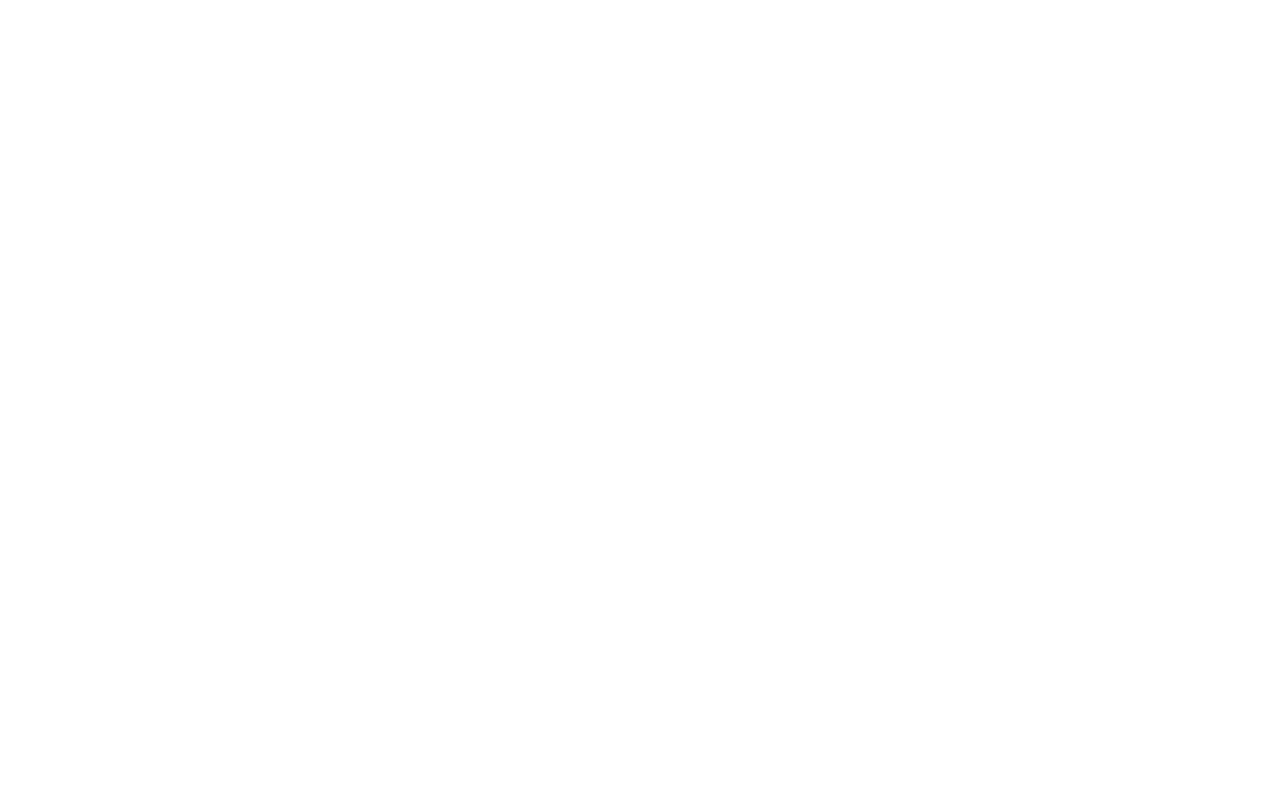
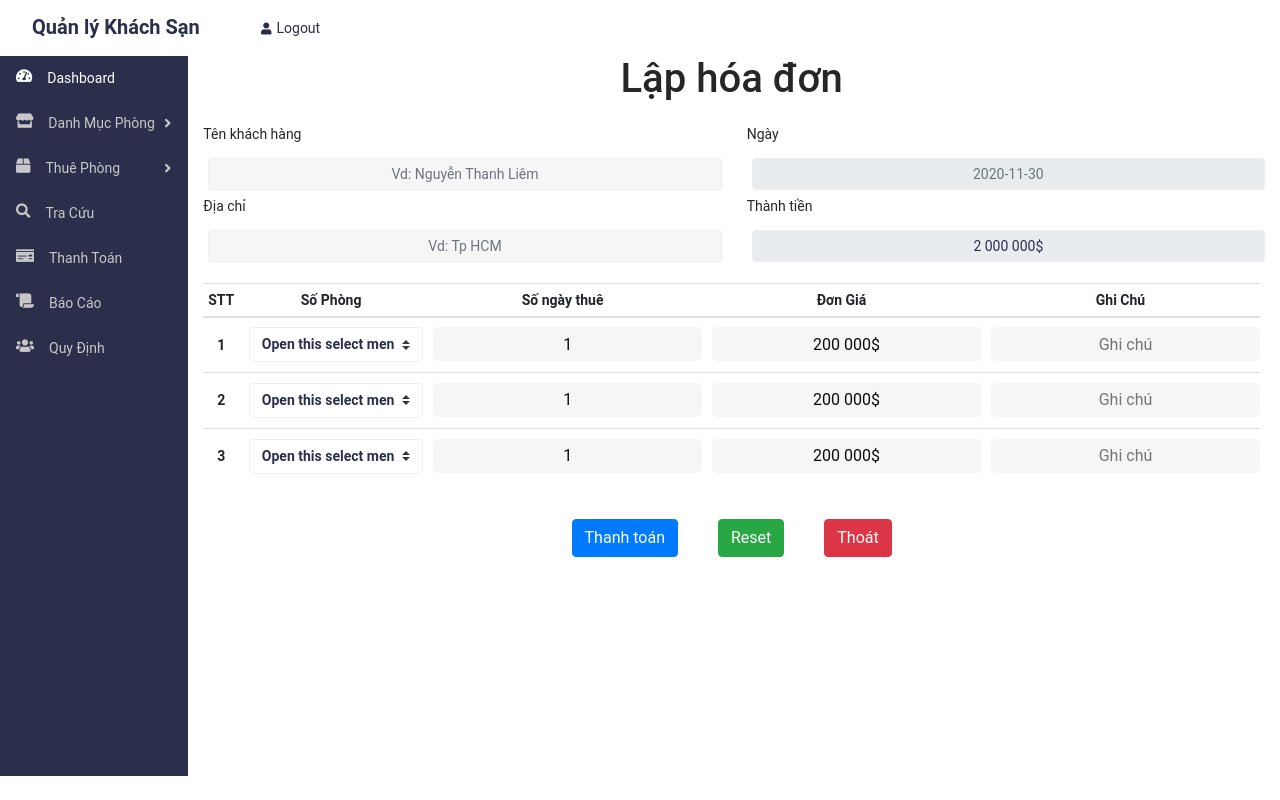
Before and after one commit to anhamap1999/hotel-management, a React (Create React App) app in the folder frontend/: page /payment in a window 1280 px wide. Built offline with nearby package versions, Linux system fonts and the light colour scheme.

Commit message:
them trang lap hoa don

```diff
--- a/frontend/src/App.js
+++ b/frontend/src/App.js
@@ -9,6 +9,8 @@
 import RuleScreen from './components/admin/rule'
 import ReportScreen from './components/admin/report'
 import SearchScreen from './components/admin/search';
+import PaymentScreen from './components/admin/payment';
+import BookingScreen from './components/admin/booking';
 export default function App(){
 	return <div className="App">
 	<BrowserRouter>
@@ -16,6 +18,8 @@
 		<Route exact path='/' component={Home} />
 		<Route  path='/login' component={Login} />
 		<Route  path='/listroom' component={Listroom} />
+		<Route  path='/payment' component={PaymentScreen} />
+		<Route  path='/booking' component={BookingScreen} />
 		<Route  path='/rule' component={RuleScreen} />
 		<Route  path='/report' component={ReportScreen} />
 		<Route  path='/seek' component={SearchScreen} />
--- a/frontend/src/app.css
+++ b/frontend/src/app.css
@@ -19,10 +19,36 @@
     margin-top: 55px;
     padding-right: 50px;
 }
-.listrom-table{
+.listroom-table{
     height: 50vh;
     overflow-y: scroll;
 }
 .listroom-button button {
     margin: 20px;
 }
+
+.form-body input {
+    width: 100% !important;
+    height: 5px;
+}
+
+.form-body table {
+    margin-top: 1rem;
+}
+
+.form-body table select {
+    margin: 5px;
+}
+
+.bill-table .table th {
+    text-align: center;
+    vertical-align: middle;
+}
+
+table {
+    counter-reset: row-num;
+}
+.STT:before {
+    content: counter(row-num);
+    counter-increment: row-num;
+}
--- a/frontend/src/components/admin/dashboard/index.js
+++ b/frontend/src/components/admin/dashboard/index.js
@@ -3,7 +3,7 @@
 export default function Home()  {
 
         return  <HomeScreen>
-            <div id="layoutSidenav_content">
+    <div id="layoutSidenav_content">
         <main>
             <div className="container-fluid">
                 <h2 className="mt-30 page-title">Dashboard</h2>
--- a/frontend/src/components/admin/listroom/index.js
+++ b/frontend/src/components/admin/listroom/index.js
@@ -10,7 +10,7 @@
 	return <HomeScreen>
        <div className="listroom ">
            <h1 className="text-center">Danh sách phòng</h1>
-           <div className="listrom-table">
+           <div className="listroom-table">
            <table class="table table-sm">
                 <thead>
                     <tr>
--- /dev/null
+++ b/frontend/src/components/admin/payment/index.js
@@ -0,0 +1,117 @@
+import React, { useState } from 'react';
+import HomeScreen from '../../../page/homeScreen';
+import { Link } from 'react-router-dom';
+
+
+export default function PaymentScreen(){
+
+    // const [date, setdate] = useState('');
+     var today = new Date();
+     const date = today.getFullYear() + '-' + (today.getMonth() + 1) + '-' + today.getDate();
+
+
+	return <HomeScreen>
+        <div className="bill">
+            <h1 className="text-center">Lập hóa đơn</h1>
+            <div className="bill-body">
+            <div className="row">
+                <form style={{ width:"100%"}}>
+                    <div class="form-body">
+                        <div className="row">
+                            <div className="col-md-6">
+                                <div class="form-group">
+                                    <label for="name">Tên khách hàng</label>
+                                    <input type="text" class="form-control" id="CustomerName" placeholder="Vd: Nguyễn Thanh Liêm" />
+                                </div>
+                            </div>
+                            <div className="col-md-6">
+                                <div class="form-group">
+                                    <label for="inputPassword4" >Ngày</label>
+                                    <input type="text" class="form-control" id="date" placeholder={date} disabled />
+                                </div>
+                            </div>
+                        </div>
+
+                        <div className="row">
+                            <div className="col-md-6">
+                                <div class="form-group">
+                                    <label for="name">Địa chỉ</label>
+                                    <input type="text" class="form-control" id="CustomerName" placeholder="Vd: Tp HCM" />
+                                </div>
+                            </div>
+                            <div className="col-md-6">
+                                <div class="form-group">
+                                    <label for="Total" >Thành tiền</label>
+                                    <input type="text" class="form-control" id="Total"   value="2 000 000$" disabled />
+                                </div>
+                            </div>
+                        </div>
+                        <div className="bill-table">
+                            <table class="table table-sm">
+                                <thead className="text-center">
+                                    <tr>
+                                    <th scope="col">STT</th>
+                                    <th scope="col">Số Phòng</th>
+                                    <th scope="col">Số ngày thuê</th>
+                                    <th scope="col" >Đơn Giá</th>
+                                    <th scope="col">Ghi Chú</th>
+                                    </tr>
+                                </thead>
+                                <tbody>
+                                    <tr>
+                                        <th scope="row" className="STT"></th>
+                                        <td>
+                                            <select class="custom-select">
+                                                <option selected>Open this select menu</option>
+                                                <option value="1">One</option>
+                                                <option value="2">Two</option>
+                                                <option value="3">Three</option>
+                                            </select>
+                                        </td>
+                                        <td><input type="text" disabled value="1" /></td>
+                                        <td ><input type="text" disabled value="200 000$" /></td>
+                                        <td><input type="text" placeholder="Ghi chú" /></td>
+                                    </tr>
+                                    <tr>
+                                        <th scope="row" className="STT"></th>
+                                        <td>
+                                            <select class="custom-select">
+                                                <option selected>Open this select menu</option>
+                                                <option value="1">One</option>
+                                                <option value="2">Two</option>
+                                                <option value="3">Three</option>
+                                            </select>
+                                        </td>
+                                        <td><input type="text" disabled value="1" /></td>
+                                        <td ><input type="text" disabled value="200 000$" /></td>
+                                        <td><input type="text" placeholder="Ghi chú" /></td>
+                                    </tr> <tr>
+                                        <th scope="row" className="STT"></th>
+                                        <td>
+                                            <select class="custom-select">
+                                                <option selected>Open this select menu</option>
+                                                <option value="1">One</option>
+                                                <option value="2">Two</option>
+                                                <option value="3">Three</option>
+                                            </select>
+                                        </td>
+                                        <td><input type="text" disabled value="1" /></td>
+                                        <td ><input type="text" disabled value="200 000$" /></td>
+                                        <td><input type="text" placeholder="Ghi chú" /></td>
+                                    </tr>
+
+                                </tbody>
+                            </table>
+                        </div>
+                        <div className="listroom-button text-center">
+                            <button type="button" class="btn btn-primary">Thanh toán</button>
+                            <button type="button" class="btn btn-success">Reset</button>
+                            <Link to='/' ><button type="button" class="btn btn-danger">Thoát</button></Link>
+                        </div>
+                    </div>
+                </form>
+                </div>
+            </div>
+            </div>
+    </HomeScreen>
+}
--- a/frontend/src/components/admin/sidebar/index.js
+++ b/frontend/src/components/admin/sidebar/index.js
@@ -40,17 +40,12 @@
                            Tra Cứu
                         </Link>
 
-                        <a className="nav-link collapsed" href="#" data-toggle="collapse" data-target="#collapseLocations" aria-expanded="false" aria-controls="collapseLocations">
+                        <Link to='/payment' className="nav-link collapsed" >
                             <div className="sb-nav-link-icon"><i className="fas fa-money-check" /></div>
                             Thanh Toán
-                            <div className="sb-sidenav-collapse-arrow"><i className="fas fa-angle-down" /></div>
-                        </a>
-                        <div className="collapse" id="collapseLocations" aria-labelledby="headingTwo" data-parent="#sidenavAccordion">
-                            <nav className="sb-sidenav-menu-nested nav">
-                                <a className="nav-link sub_nav_link" href="/admin/location/list">All Locations</a>
-                                <a className="nav-link sub_nav_link" href="/admin/location/create">Add Location</a>
-                            </nav>
-                        </div>
+
+                        </Link>
+
                         <Link to='/report' className="nav-link collapsed" >
                             <div className="sb-nav-link-icon"><i className="fas fa-scroll" /></div>
                             Báo Cáo
```
